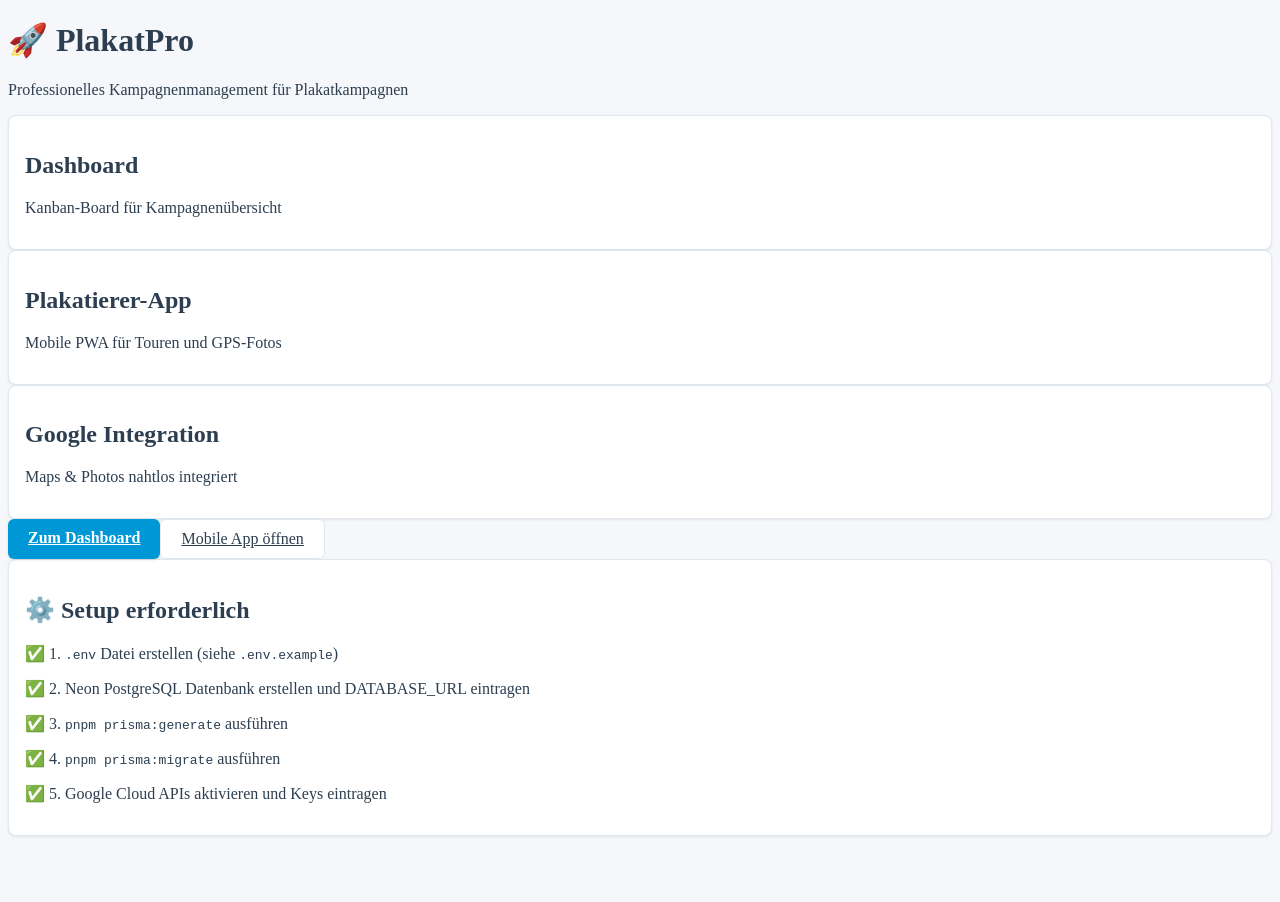
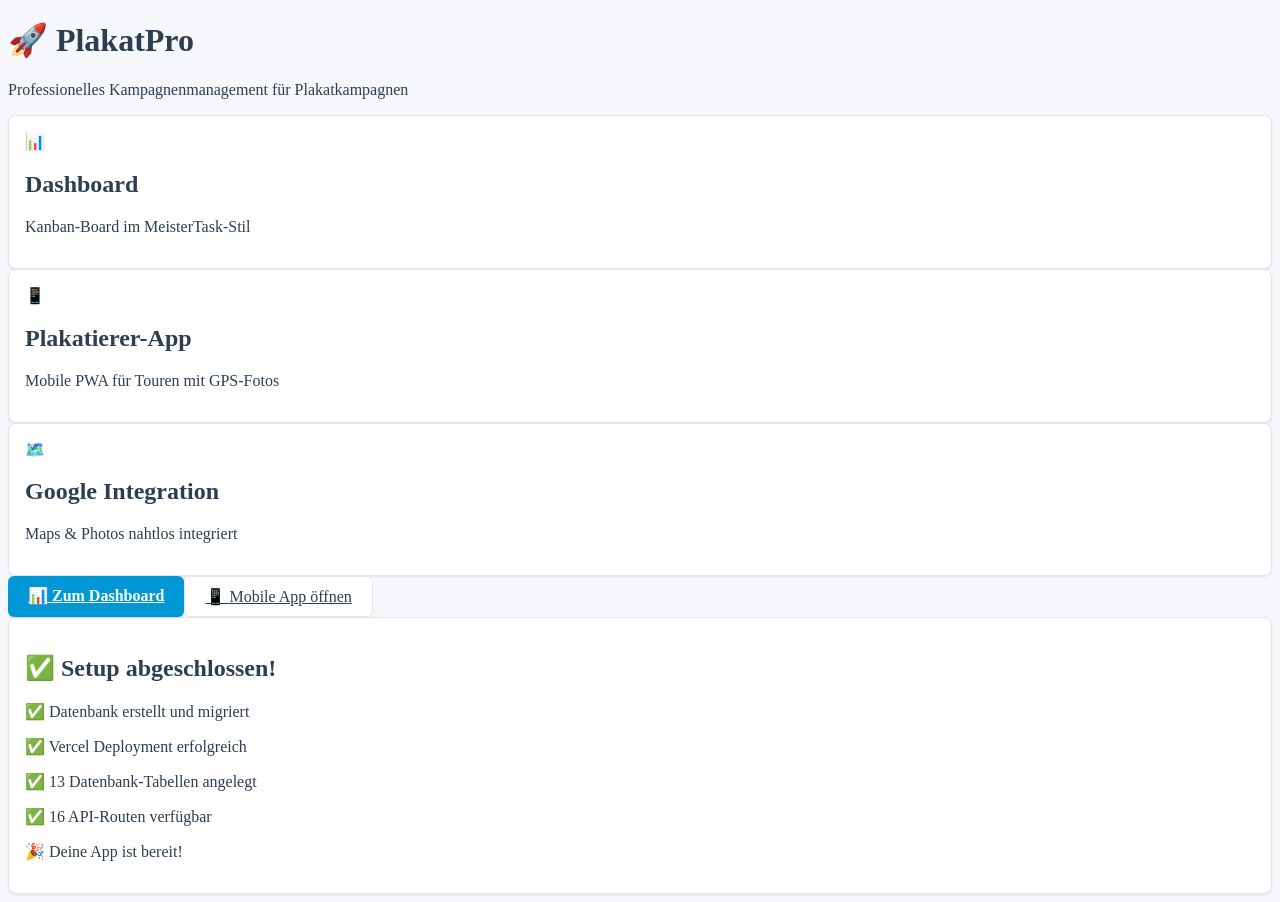
Before and after one commit to kris1303/plakatpro, a Next.js app: page / in a window 1280 px wide. Before the commit the page ends 844 px from the top, so only its background shows below. Built offline with nearby package versions, Linux system fonts and the light colour scheme.

Commit message:
Fix: Complete light design for home page

```diff
--- a/src/app/page.tsx
+++ b/src/app/page.tsx
@@ -11,40 +11,43 @@ export default function Home() {
           Professionelles Kampagnenmanagement für Plakatkampagnen
         </p>
 
-        <div className="grid grid-cols-1 md:grid-cols-2 lg:grid-cols-3 gap-6">
+        <div className="grid grid-cols-1 md:grid-cols-2 lg:grid-cols-3 gap-6 mb-12">
           <div className="card">
-            <h2 className="text-xl font-bold mb-2 text-brand-yellow">Dashboard</h2>
-            <p className="text-gray-300">Kanban-Board für Kampagnenübersicht</p>
+            <div className="text-4xl mb-3">📊</div>
+            <h2 className="text-xl font-bold mb-2 text-gray-800">Dashboard</h2>
+            <p className="text-gray-600">Kanban-Board im MeisterTask-Stil</p>
           </div>
 
           <div className="card">
-            <h2 className="text-xl font-bold mb-2 text-brand-yellow">Plakatierer-App</h2>
-            <p className="text-gray-300">Mobile PWA für Touren und GPS-Fotos</p>
+            <div className="text-4xl mb-3">📱</div>
+            <h2 className="text-xl font-bold mb-2 text-gray-800">Plakatierer-App</h2>
+            <p className="text-gray-600">Mobile PWA für Touren mit GPS-Fotos</p>
           </div>
 
           <div className="card">
-            <h2 className="text-xl font-bold mb-2 text-brand-yellow">Google Integration</h2>
-            <p className="text-gray-300">Maps & Photos nahtlos integriert</p>
+            <div className="text-4xl mb-3">🗺️</div>
+            <h2 className="text-xl font-bold mb-2 text-gray-800">Google Integration</h2>
+            <p className="text-gray-600">Maps & Photos nahtlos integriert</p>
           </div>
         </div>
 
-        <div className="mt-8 flex gap-4">
-          <Link href="/dashboard" className="btn-primary">
-            Zum Dashboard
+        <div className="flex gap-4 mb-16">
+          <Link href="/dashboard" className="btn-primary text-lg">
+            📊 Zum Dashboard
           </Link>
-          <Link href="/m/tours" className="btn-secondary">
-            Mobile App öffnen
+          <Link href="/m/tours" className="btn-secondary text-lg">
+            📱 Mobile App öffnen
           </Link>
         </div>
 
-        <div className="mt-12 card">
-          <h2 className="text-2xl font-bold mb-4 text-brand-yellow">⚙️ Setup erforderlich</h2>
-          <div className="space-y-3 text-gray-300">
-            <p>✅ 1. <code className="bg-zinc-800 px-2 py-1 rounded">.env</code> Datei erstellen (siehe <code className="bg-zinc-800 px-2 py-1 rounded">.env.example</code>)</p>
-            <p>✅ 2. Neon PostgreSQL Datenbank erstellen und DATABASE_URL eintragen</p>
-            <p>✅ 3. <code className="bg-zinc-800 px-2 py-1 rounded">pnpm prisma:generate</code> ausführen</p>
-            <p>✅ 4. <code className="bg-zinc-800 px-2 py-1 rounded">pnpm prisma:migrate</code> ausführen</p>
-            <p>✅ 5. Google Cloud APIs aktivieren und Keys eintragen</p>
+        <div className="card bg-blue-50 border-blue-200">
+          <h2 className="text-2xl font-bold mb-4 text-gray-800">✅ Setup abgeschlossen!</h2>
+          <div className="space-y-3 text-gray-700">
+            <p>✅ Datenbank erstellt und migriert</p>
+            <p>✅ Vercel Deployment erfolgreich</p>
+            <p>✅ 13 Datenbank-Tabellen angelegt</p>
+            <p>✅ 16 API-Routen verfügbar</p>
+            <p className="font-semibold text-blue-700 mt-4">🎉 Deine App ist bereit!</p>
           </div>
         </div>
       </div>
```
